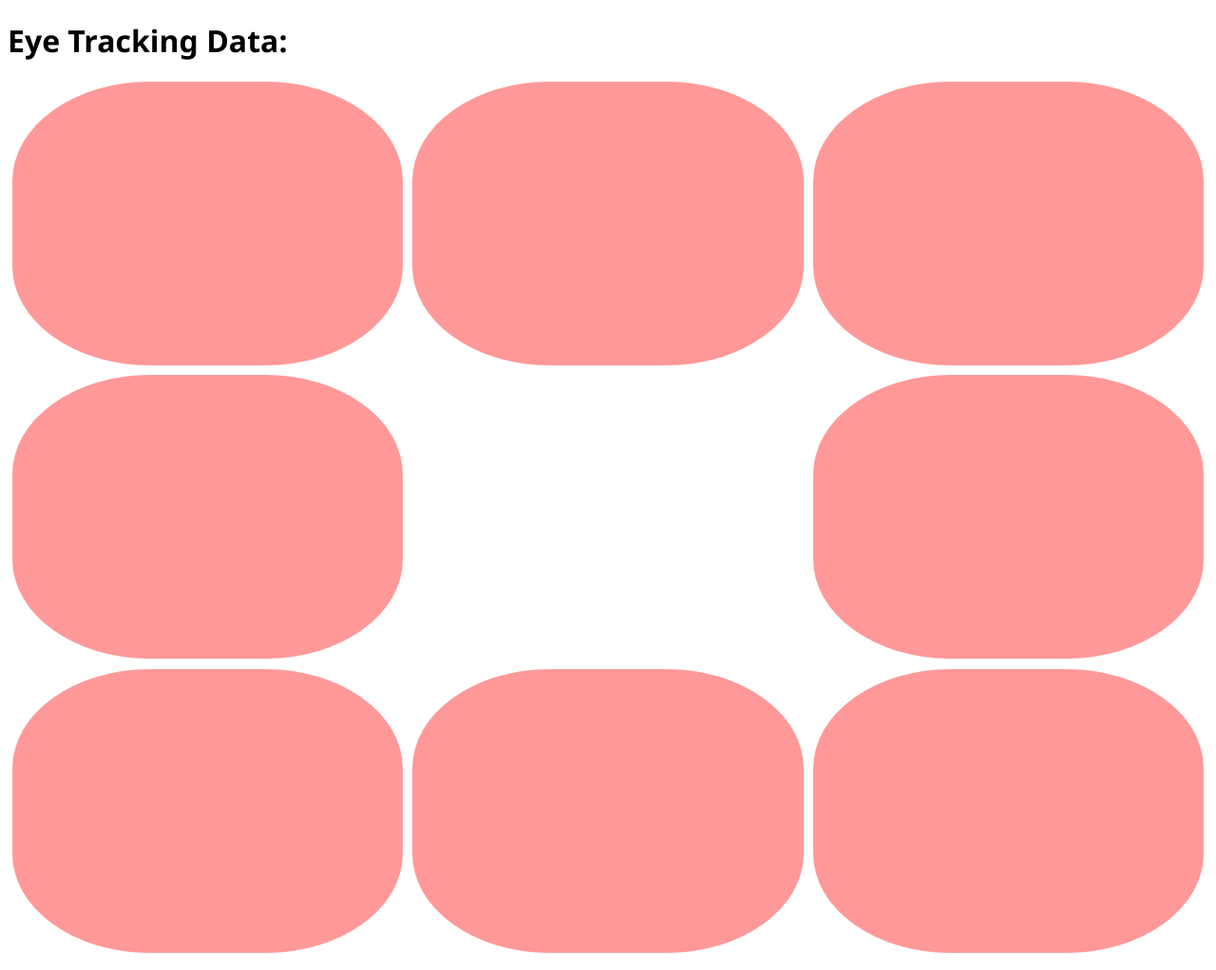
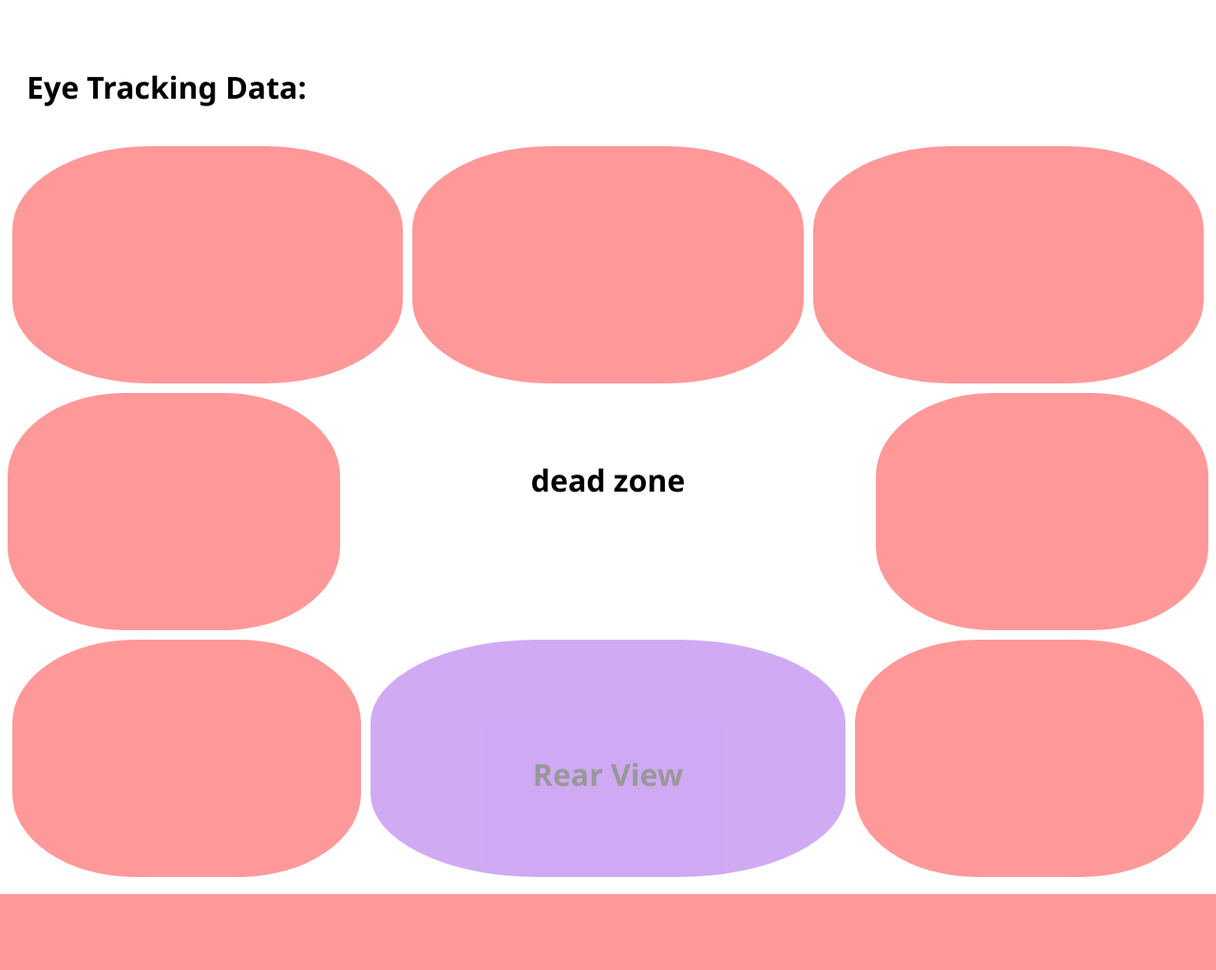
Before and after one commit to crasgaitis/opticars, a Flask app: page / in a window 1280 px wide. Shown: the whole page at 95% size. After the commit the page ends 942 px from the top, so only its background shows below. Run offline with Flask 3, Linux system fonts and the light colour scheme; some libraries are stand-ins or nearby versions.

Commit message:
tweaking ui

```diff
--- a/ui/static/css/style.css
+++ b/ui/static/css/style.css
@@ -3,11 +3,21 @@
 
 
 }
+
+
+
+.main {
+    width: auto;
+    height: auto;
+    background-color: blueviolet;
+}
+
 .flex-container {
     max-width: auto;
     justify-content: center;
     display: flex;
     flex-direction: row;
+
 
 }
 .oval {
@@ -15,19 +25,45 @@
     margin-inline: 5px;
     margin-bottom: 10px;
     width: 400px;
-    height: 199px;
+    height: 150px;
+
     background: red;
     border-radius: 35%;
     opacity: .4;
 }
 
 #c2 {
-    height: 120px;
-    padding-bottom: 180px;
-    border-radius: 50%;
+
+    /* padding-bottom: 180px; */
     margin-bottom: 10px;
+
+
+    display: flex;
+    justify-content: space-between;
+    text-align: center;
+
+
 }
 
 #o5 {
-    opacity: 0;
+    /* opacity: 0; */
+    background-color: white;
+    text-align: center;
 }
+
+#o8 {
+    background-color: blueviolet;
+    width: 600px;
+    text-align: center;
+}
+
+h1 {
+    color:black;
+    margin-top: 50px;
+    padding: 20px;
+}
+
+#o4, #o6 {
+    margin: 0;
+    width: 250px;
+}
--- a/ui/templates/index.html
+++ b/ui/templates/index.html
@@ -24,6 +24,8 @@
         }, 100);
 
     </script>
+
+    <container class="main" id="main">
         <container class="flex-container" id="c1">
             <div class="oval" id="o1"></div>
             <div class="oval" id="o2"></div>
@@ -33,15 +35,23 @@
         </container>
 
         <container class="flex-container" id="c2">
-        <div class="oval" id="o1"></div>
-        <div class="oval" id="o5"></div>
-        <div class="oval" id="o3"></div>
+
+            <div class="oval" id="o4"></div>
+            <h1 id="dz">dead zone</h1>
+
+            <!-- <div class="oval" id="o5">
+                <h1>Dead Zone</h1>
+            </div> -->
+            <div class="oval" id="o6"></div>
         </container>
 
         <container class="flex-container" id="c3">
-        <div class="oval" id="o1"></div>
-        <div class="oval" id="o8"></div>
-        <div class="oval" id="o3"></div>
+            <div class="oval" id="o7"></div>
+            <div class="oval" id="o8">
+                <h1>Rear View</h1>
+            </div>
+            <div class="oval" id="o9"></div>
+        </container>
     </container>
 
 
```
Lines whose indentation alone changed are shown as unchanged.
